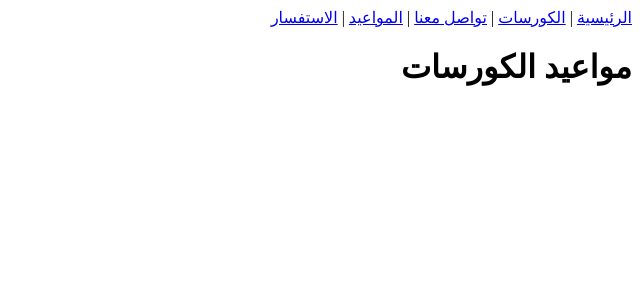
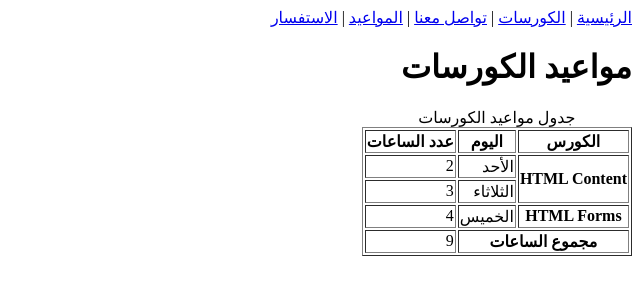
Before and after one commit to HamzaNour5/coderz-institite, a plain HTML site: page session-5/Pages/schedule.html in a window 1280 px wide. Shown: the whole page, without its empty margins (640-1280 px from the left). Drawn offline with Linux system fonts and the light colour scheme.

Commit message:
Update schedule page and adding a table.html

```diff
--- a/session-5/Pages/schedule.html
+++ b/session-5/Pages/schedule.html
@@ -16,5 +16,46 @@
 
     <h1>مواعيد الكورسات</h1>
 
+<table border="1">
+    <caption>جدول مواعيد الكورسات</caption>
+
+    <thead>
+        <tr>
+            <th scope="col">الكورس</th>
+            <th scope="col">اليوم</th>
+            <th scope="col">عدد الساعات</th>
+        </tr>
+    </thead>
+
+<tbody>
+    <tr>
+        <th scope="rowgroup" rowspan="2">HTML Content</th>
+        <td>الأحد</td>
+        <td>2</td>
+    </tr>
+    <tr>
+        <td>الثلاثاء</td>
+        <td>3</td>
+    </tr>
+</tbody>
+
+<tbody>
+    <tr>
+        <th scope="row">HTML Forms</th>
+        <td>الخميس</td>
+        <td>4</td>
+    </tr>
+</tbody>
+
+<tfoot>
+    <tr>
+        <th scope="row" colspan="2">مجموع الساعات</th>
+        <td>9</td>
+    </tr>
+</tfoot>
+
+</table>
+
+
 </body>
 </html>
```
